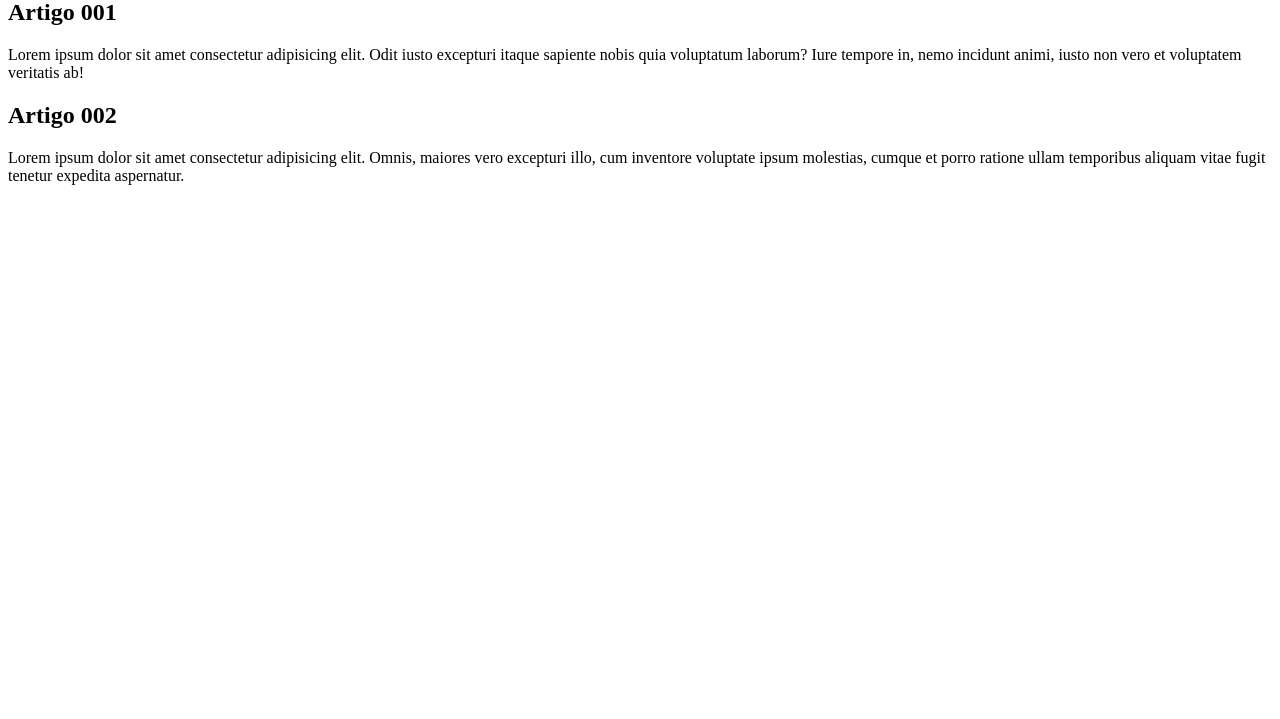
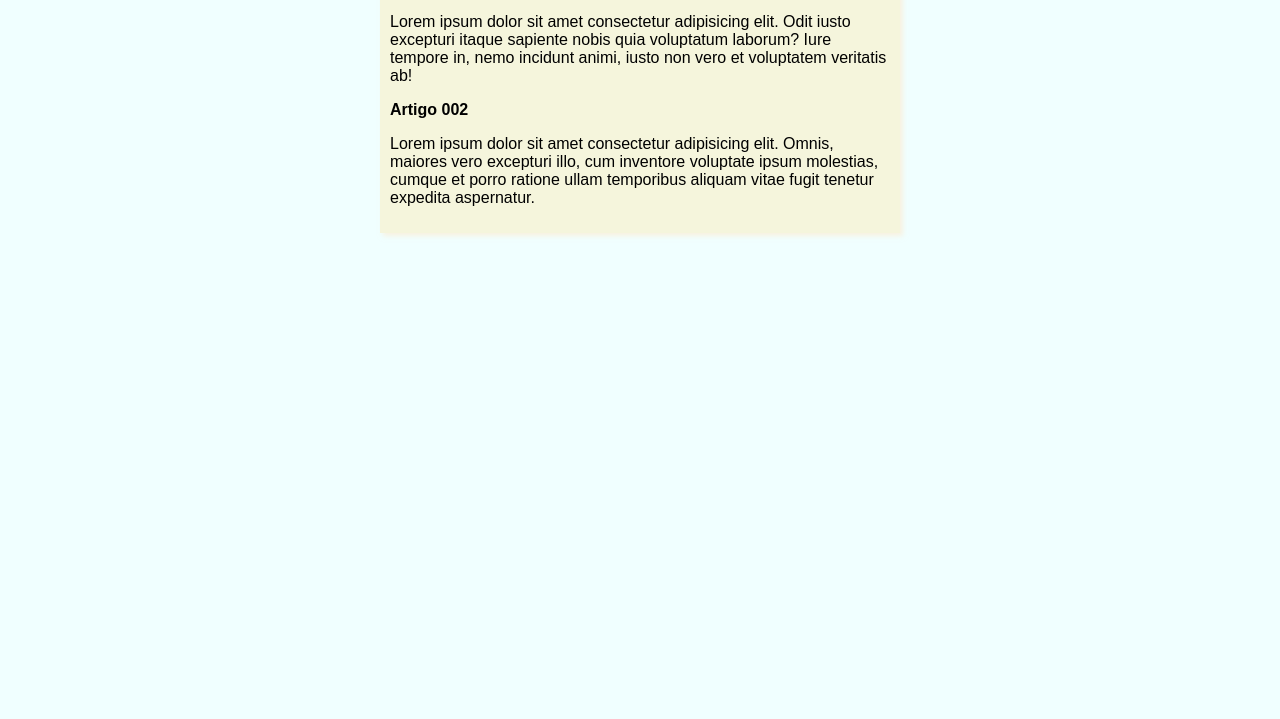
Before and after one commit to Mattheus199801/projeto-teste, a plain HTML site: page index.html in a window 1280 px wide. Shown: the part 81-800 px from the top of the page. Drawn offline with Linux system fonts and the light colour scheme.

Commit message:
Estilos
Estilos em teste.

```diff
--- a/index.html
+++ b/index.html
@@ -3,6 +3,7 @@
 <head>
     <meta charset="UTF-8">
     <meta name="viewport" content="width=device-width, initial-scale=1.0">
+    <link rel="stylesheet" href="style.css">
     <title>Título do Site</title>
 </head>
 <body>
--- /dev/null
+++ b/style.css
@@ -0,0 +1,17 @@
+@charset "UTF-8";
+* {
+    font-family: Arial, Helvetica, sans-serif;
+    font-size: 16px
+}
+
+body {
+    background-color: azure;
+}
+
+main {
+    background-color: beige;
+    width: 500px;
+    margin: auto;
+    padding: 10px;
+    box-shadow: 3px 3px 5px rgba(255, 228, 196, 0.534);
+}
```
